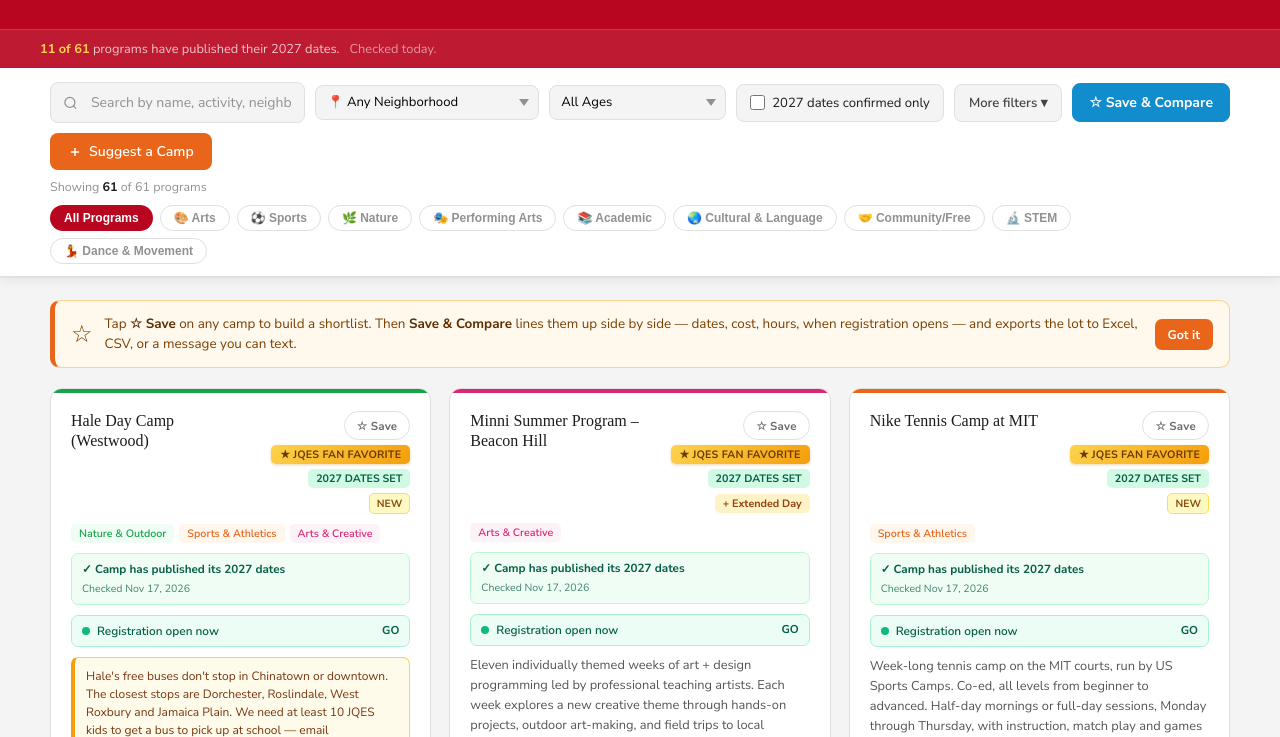
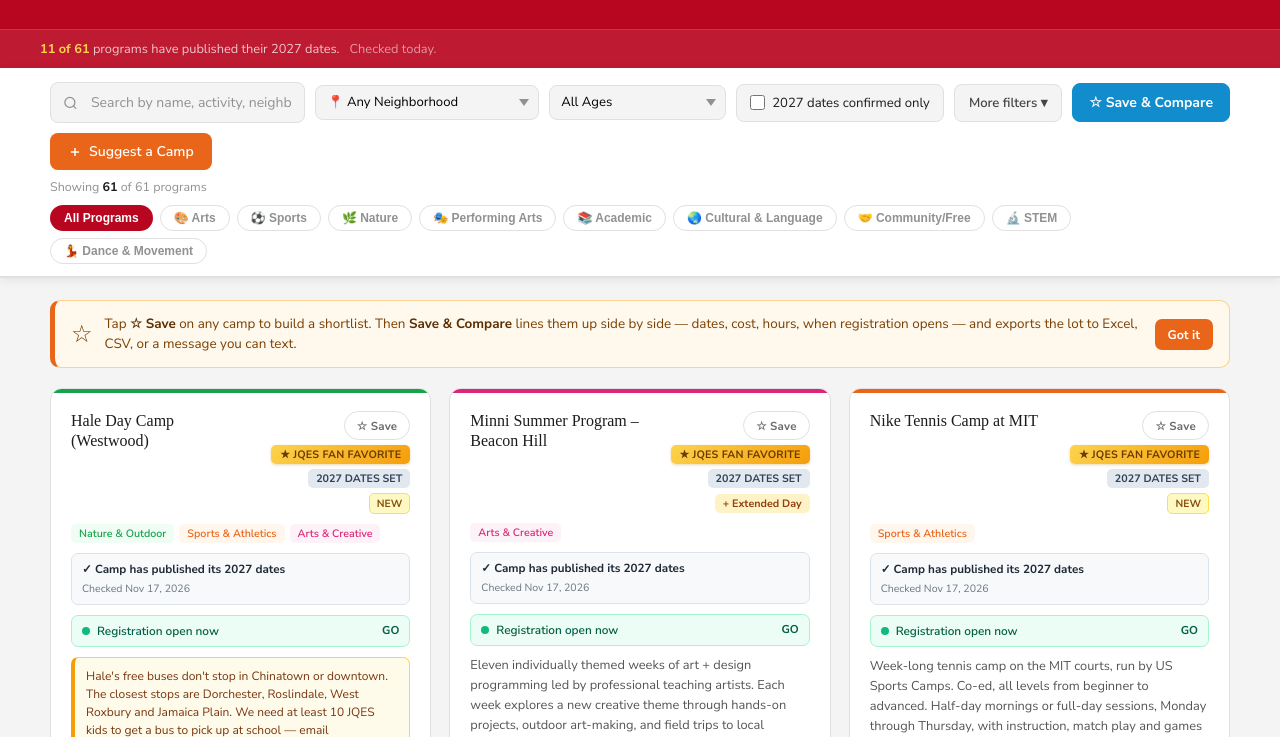
Before and after one commit to kristinotharsson-cpu/Summercamp2027, a plain HTML site: page summercamp2027.html in a window 1280 px wide. Shown: the part 204-941 px from the top of the page. Drawn offline with Linux system fonts and the light colour scheme; a web font is replaced by a local one.

Commit message:
One meaning per color: give green back to registration
Green was carrying four unrelated jobs on the same card - the Nature category,
the dates-published strip, the DATES SET badge and registration open - and
three of them shared the same text color. Hale and Everwood showed all four at
once. Green now means only registration open. The strip and badge are slate
and say it in words; free/low-cost is cyan.

Co-Authored-By: Claude Opus 5 <noreply@anthropic.com>

```diff
--- a/build/inject.css
+++ b/build/inject.css
@@ -141,3 +141,13 @@ table.cmp .rm:hover{color:var(--red);}
 .msg-hint{margin:9px 0 0;font-size:0.78rem;color:#7B3F00;background:#FFF8EC;border:1px solid #FBD38D;border-radius:8px;padding:9px 12px;line-height:1.5;}
 .msg-hint strong{color:#5C2E00;}
 #msg-modal{z-index:260;}
+
+/* ── one meaning per color ──
+   Green was doing four jobs at once: the Nature category, "dates published",
+   the DATES SET badge and "registration open". Green now means only the last
+   of those — the thing you can act on today. The rest carry their meaning in
+   words, with color reinforcing rather than carrying. */
+.ok-tag{background:#E2E8F0;color:#334155;}
+.status-strip.ok{background:#F7F9FB;border:1px solid #DDE3EA;color:#3F4B5B;}
+.status-strip.ok .hd{color:#1F2A37;}
+.free-tag{background:#CFFAFE;color:#155E75;}
--- a/summercamp2027.html
+++ b/summercamp2027.html
@@ -344,6 +344,16 @@ table.cmp .rm:hover{color:var(--red);}
 .msg-hint{margin:9px 0 0;font-size:0.78rem;color:#7B3F00;background:#FFF8EC;border:1px solid #FBD38D;border-radius:8px;padding:9px 12px;line-height:1.5;}
 .msg-hint strong{color:#5C2E00;}
 #msg-modal{z-index:260;}
+
+/* ── one meaning per color ──
+   Green was doing four jobs at once: the Nature category, "dates published",
+   the DATES SET badge and "registration open". Green now means only the last
+   of those — the thing you can act on today. The rest carry their meaning in
+   words, with color reinforcing rather than carrying. */
+.ok-tag{background:#E2E8F0;color:#334155;}
+.status-strip.ok{background:#F7F9FB;border:1px solid #DDE3EA;color:#3F4B5B;}
+.status-strip.ok .hd{color:#1F2A37;}
+.free-tag{background:#CFFAFE;color:#155E75;}
 </style>
 </head>
 <body>
```
Also changed, not shown: deploy-folder/summercamp2027.html (+10 -0 lines).
